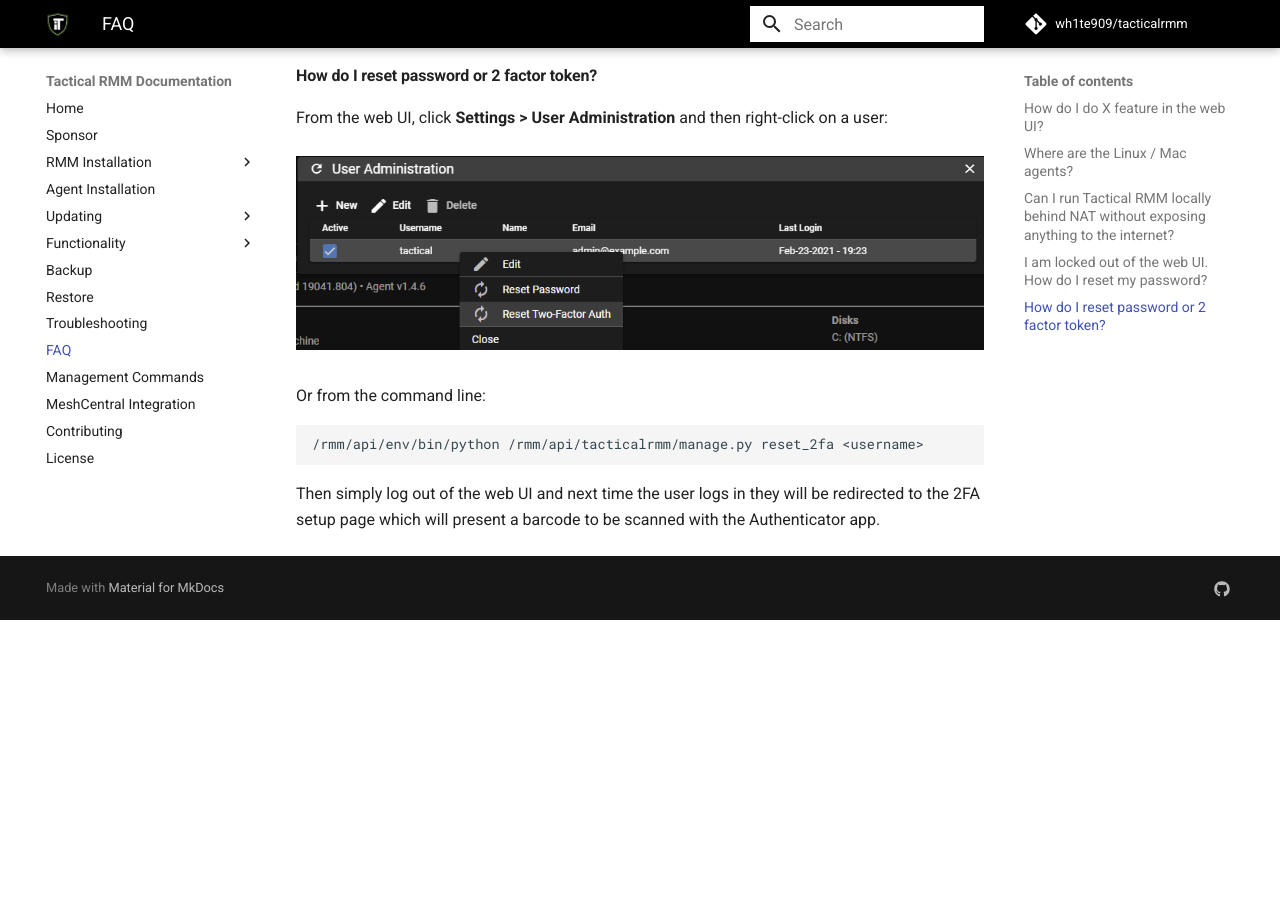
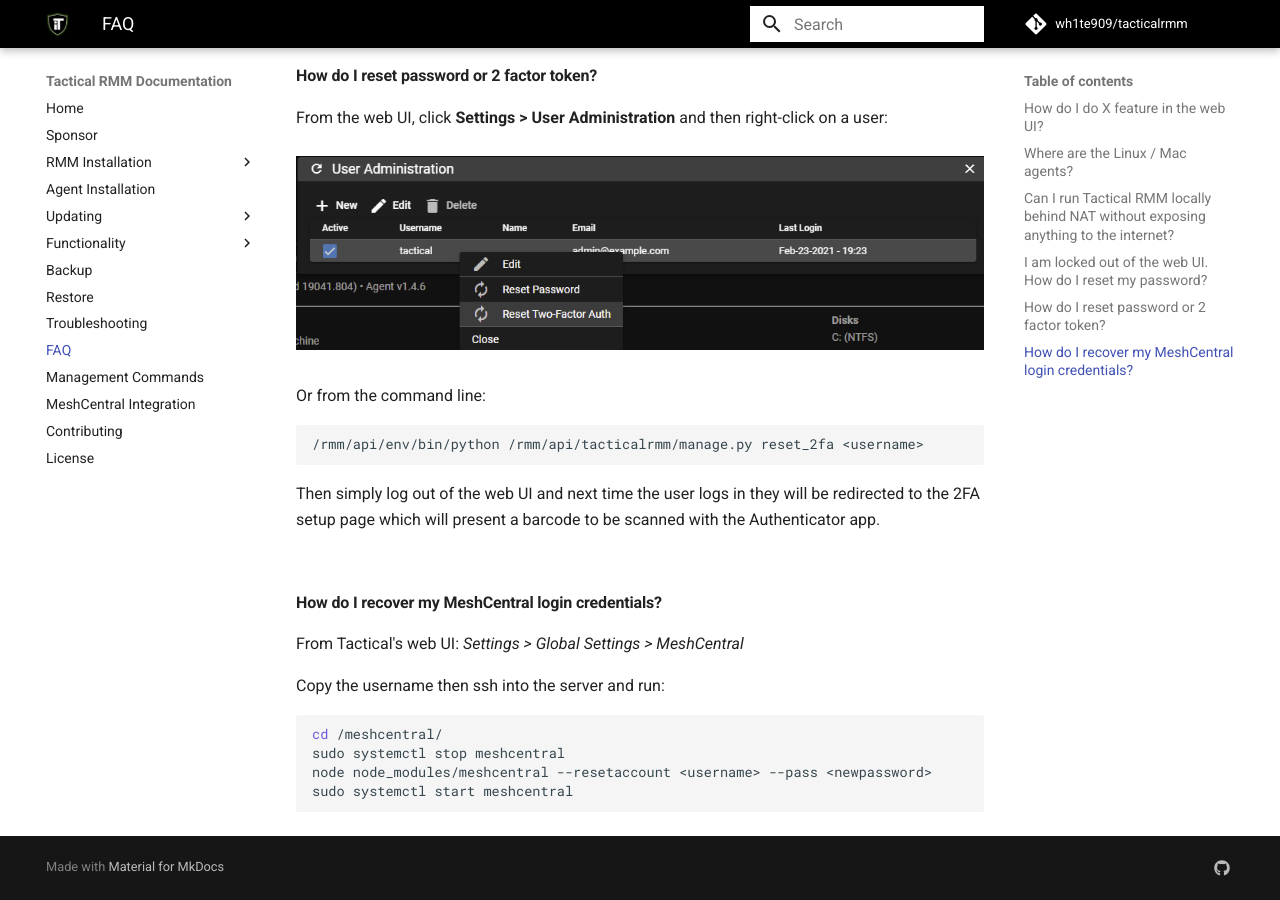
Before and after one commit to amidaware/trmm-docs, an MkDocs documentation site: the page built from docs/docs/faq.md, in a window 1280 px wide and 900 px high, scrolled down 598 px. Built offline with MkDocs 1.6.1 and Material for MkDocs 9.7.7, drawn with Linux system fonts in a browser that asks for light colours; comment, search, counter and statistics services are not loaded; before the commit the page ends 1218 px from its top, so only the background shows below that.

Commit message:
update faq

````diff
--- a/docs/docs/faq.md
+++ b/docs/docs/faq.md
@@ -26,3 +26,18 @@
 /rmm/api/env/bin/python /rmm/api/tacticalrmm/manage.py reset_2fa <username>
 ```
 Then simply log out of the web UI and next time the user logs in they will be redirected to the 2FA setup page which will present a barcode to be scanned with the Authenticator app.
+
+<br/>
+
+#### How do I recover my MeshCentral login credentials?
+
+From Tactical's web UI: *Settings > Global Settings > MeshCentral*
+
+Copy the username then ssh into the server and run:
+
+```bash
+cd /meshcentral/
+sudo systemctl stop meshcentral
+node node_modules/meshcentral --resetaccount <username> --pass <newpassword>
+sudo systemctl start meshcentral
+```
````
Also changed, not shown: docs/docs/mesh_recover_access.md (deleted, +0 -17 lines).
